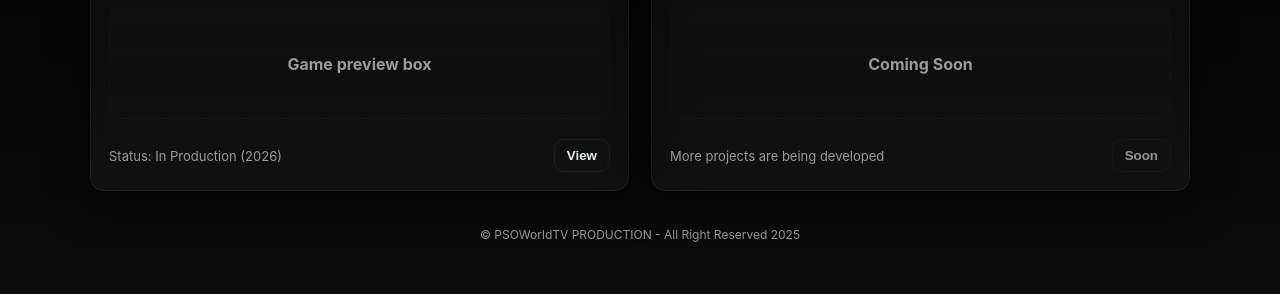
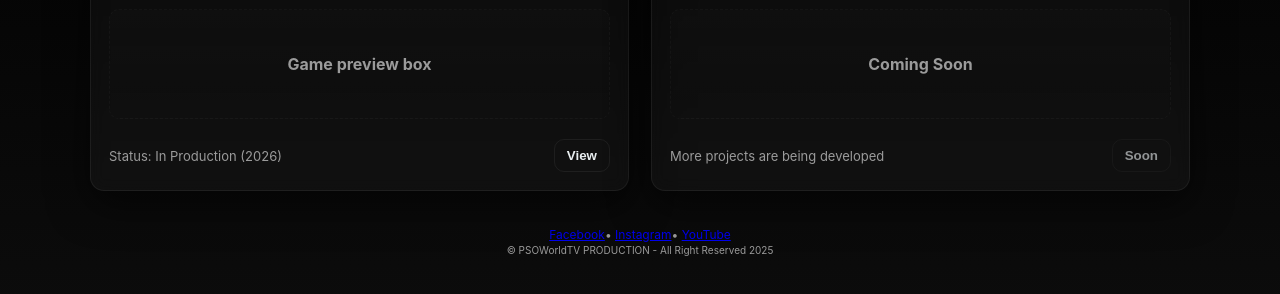
Before and after one commit to PSOWorldTV/PSOWorldTV.github.io, a plain HTML site: page project.html in a window 1280 px wide. Shown: the part 252-546 px from the top of the page. Drawn offline with Linux system fonts and the light colour scheme.

Commit message:
Update project.html

```diff
--- a/project.html
+++ b/project.html
@@ -196,8 +196,13 @@
     </article>
   </section>
 
-  <footer>
-    © PSOWorldTV PRODUCTION - All Right Reserved 2025
+  <footer role="contentinfo">
+  <div class="socials">
+    <a href="https://www.facebook.com/share/1MKsZ9UnN8/" target="_blank" rel="noopener">Facebook</a>•
+    <a href="https://www.instagram.com/fmp_papo?igsh=Z2Z3ZnljaG11OGRt" target="_blank" rel="noopener">Instagram</a>•
+    <a href="https://youtube.com/@fmp_papo?si=hoSb_3zLIAa3QDVa" target="_blank" rel="noopener">YouTube</a>
+  </div>
+  <small>© PSOWorldTV PRODUCTION - All Right Reserved 2025</small>
   </footer>
 </body>
 </html>
```
